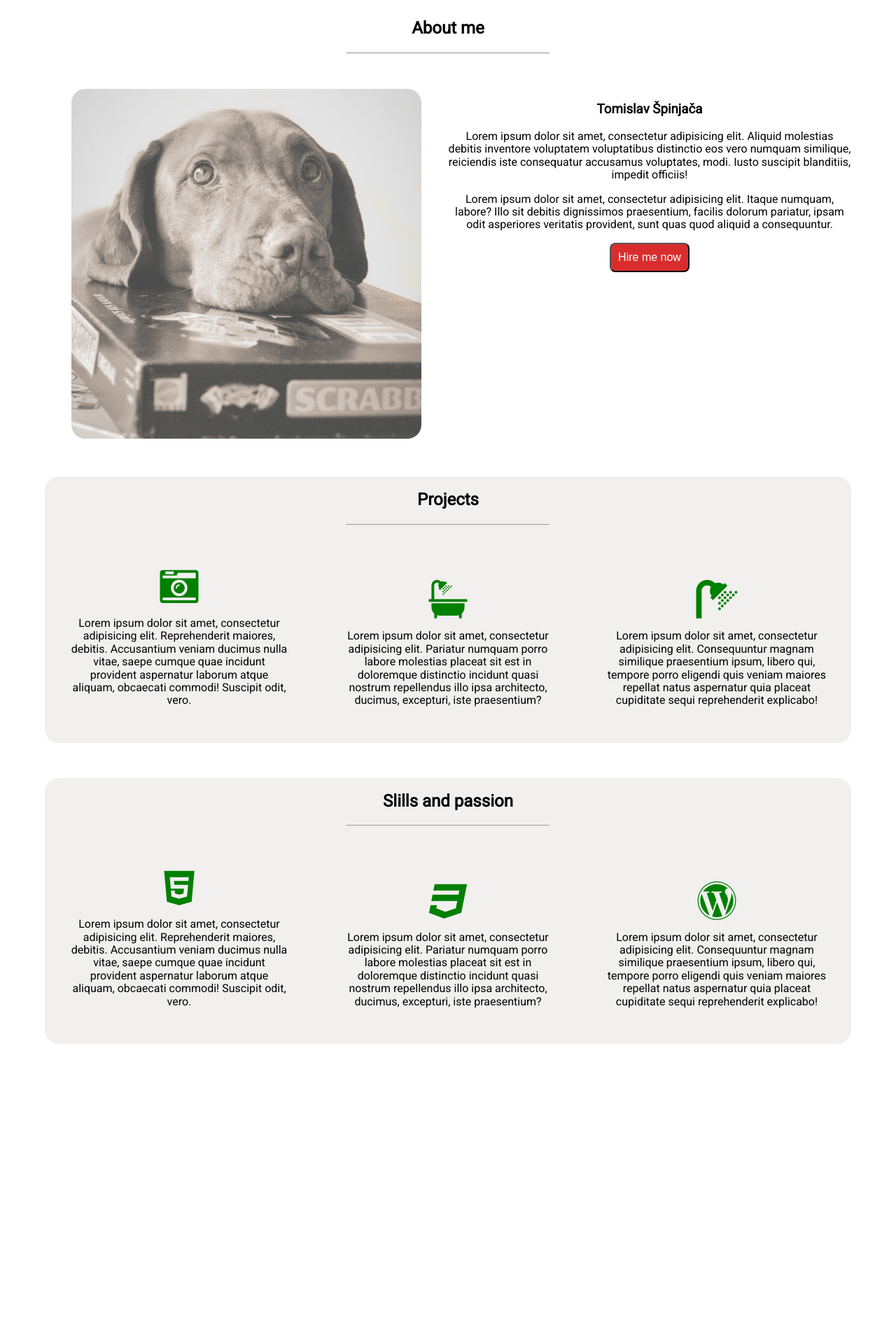
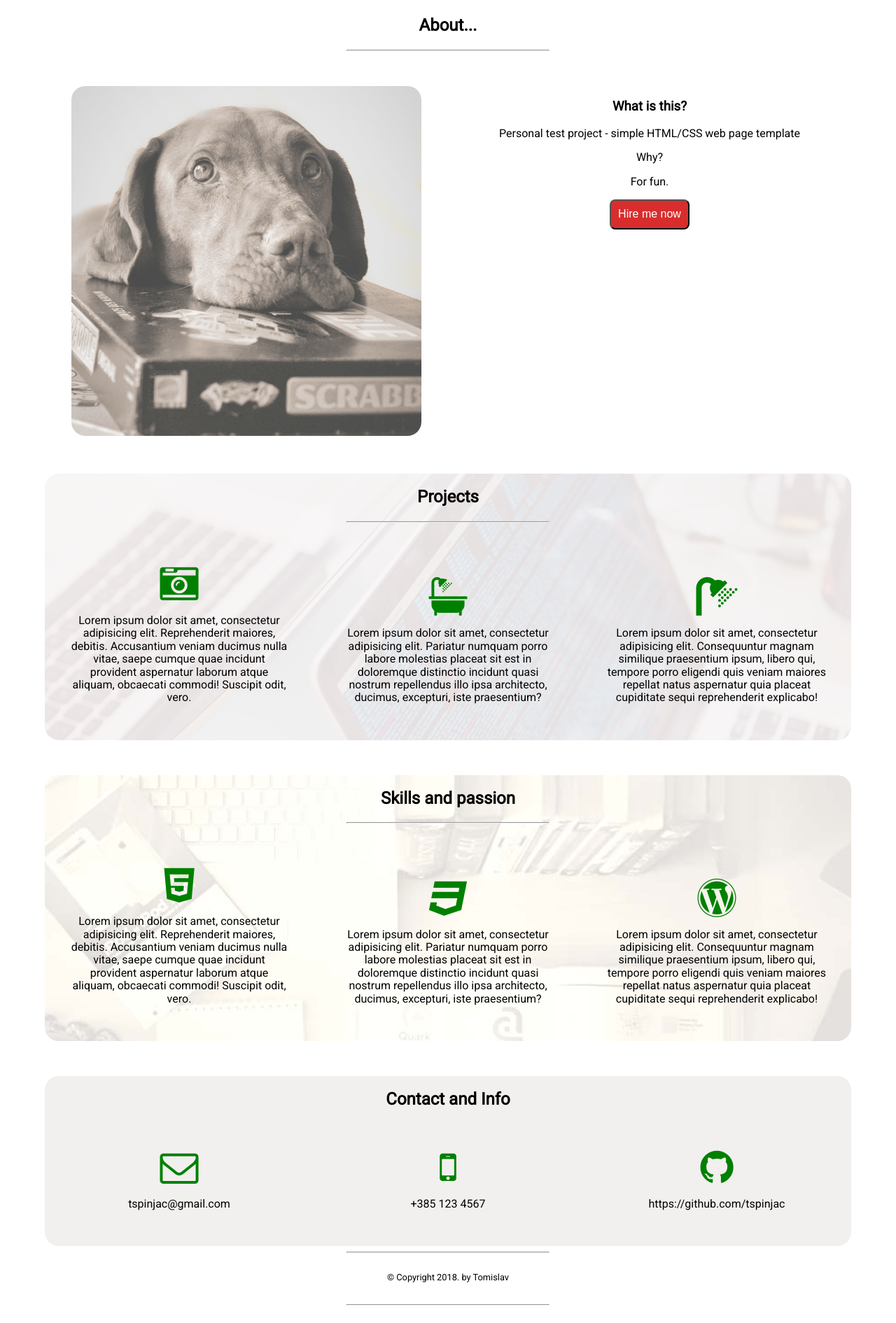
Before and after one commit to tspinjac/Page_template, a plain HTML site: page index.html in a window 1280 px wide. Shown: the part 467-2358 px from the top of the page at 70% size. Before the commit the page ends 1959 px from the top, so only its background shows below. Drawn offline with Linux system fonts and the light colour scheme.

Commit message:
+ Footer, links, bg_images, tweeks

```diff
--- a/css/style.css
+++ b/css/style.css
@@ -19,26 +19,22 @@ header {
 
 .logo {
 	display: inline-block;
-	width: 200px;
-	border: 1px solid green;
+	max-width: 300px;
+
 }
+.logo .fa {font-size: 1.2em; color: red; margin-top:20px;}
+
 button {
 	border-radius: 8px;
 	background-color: #D92D2D;
 	color: white;
 	padding: 10px;
 }
-nav {
-	border: 1px solid green;
+nav, ul li {
 	display: inline-block;
 }
-ul {}
-ul li {
-	border: 1px solid red;
-	display: inline-block;
-}
+a {text-decoration: none; font-size: 1em; color: #2680e0; margin:20%;}
 header {
-	background-color: grey;
 	background-image: url("../img/zg_bg.jpg");
 	background-attachment: fixed;
 	background-size: cover;
@@ -112,11 +108,15 @@ main h2 {
 	max-width: 100%;
 	border-radius: 20px;
 	background-color: #F2EFEF;
+	background-image: url("../img/project_bg.jpg");
+	background-attachment: fixed;
+	background-size: cover;
+	background-repeat: no-repeat;
+	background-blend-mode: soft-light;
 }
 .col2-left, .col2-mid, .col2-right {
 	padding: 35px;
 	display: inline-block;
-	min-width: 8%;
 	max-width: 33.33333%;
 	text-align: center;
 }
@@ -125,17 +125,36 @@ i.fa {
 	font-size: 55px;
 }
 
-/* ########## SECTION 3 ########## */
+/* ########## SECTION 3: Skills and passion; ########## */
 .section3 {
+	margin-top: 50px;
+    max-width: 100%;
+    border-radius: 20px;
+	background-image: url("../img/skills_bg.jpg");
+	background-attachment: fixed;
+	background-size: cover;
+	background-repeat: no-repeat;
+	background-blend-mode: soft-light;
+}
+.col3-left, .col3-mid, .col3-right {
+	padding: 35px;
+	display: inline-block;
+	max-width: 33.33333%;
+	text-align: center;
+}
+
+/* ########### SECTION 4 #############*/
+.section4 {
 	margin-top: 50px;
     max-width: 100%;
     border-radius: 20px;
     background-color: #F2EFEF;
 }
-.col3-left, .col3-mid, .col3-right {
+.col4-left, .col4-mid, .col4-right {
 	padding: 35px;
 	display: inline-block;
-	min-width: 8%;
 	max-width: 33.33333%;
+	min-width: 33.33333%;
 	text-align: center;
 }
+.copyright {text-align: center;  margin-bottom: 30px;}
--- a/index.html
+++ b/index.html
@@ -12,25 +12,22 @@
 </head>
 <body>
 	<div class="traka">
-		<figure class="logo">
-			<img alt="zg_logo.jpg" src="">
-		</figure>
+		<div class="logo">
+			<i class="fa fa-code"></i> by Tomislav
+		</div>
 		<nav>
 			<ul>
 				<li>
-					<a href="">Link 1</a>
+					<a href="">About</a>
 				</li>
 				<li>
-					<a href="">Link 2</a>
+					<a href="">Projects</a>
 				</li>
 				<li>
-					<a href="">Link 3</a>
+					<a href="">Skills</a>
 				</li>
 				<li>
-					<a href="">Link 4</a>
-				</li>
-				<li>
-					<a href="">Link 5</a>
+					<a href="">Contact</a>
 				</li>
 			</ul>
 		</nav>
@@ -42,15 +39,16 @@
 		</section>
 	</header>
 	<main>
-		<h2>About me</h2>
+		<h2>About...</h2>
 		<hr>
 		<section class="section1">
 			<article class="col1-left">
 				<img alt="About pic" src="img/about.jpg">
 			</article><article class="col1-right">
-				<h3>Tomislav Špinjača</h3>
-				<p>Lorem ipsum dolor sit amet, consectetur adipisicing elit. Aliquid molestias debitis inventore voluptatem voluptatibus distinctio eos vero numquam similique, reiciendis iste consequatur accusamus voluptates, modi. Iusto suscipit blanditiis, impedit officiis!</p>
-				<p>Lorem ipsum dolor sit amet, consectetur adipisicing elit. Itaque numquam, labore? Illo sit debitis dignissimos praesentium, facilis dolorum pariatur, ipsam odit asperiores veritatis provident, sunt quas quod aliquid a consequuntur.</p>
+				<h3>What is this?</h3>
+				<p>Personal test project  - simple HTML/CSS web page template</p>
+				<p>Why?</p>
+				<p>For fun.</p>
 				<button>Hire me now</button>
 			</article>
 		</section>
@@ -70,19 +68,37 @@
 		</section>
 
 		<section class="section3">
-			<h2>Slills and passion</h2>
+			<h2>Skills and passion</h2>
 			<hr>
 			<article class="col3-left">
-				<div><i class="fa fa-html5" title="HTML 5"></i></div>
+			<i class="fa fa-html5" title="HTML 5"></i>
 				<p>Lorem ipsum dolor sit amet, consectetur adipisicing elit. Reprehenderit maiores, debitis. Accusantium veniam ducimus nulla vitae, saepe cumque quae incidunt provident aspernatur laborum atque aliquam, obcaecati commodi! Suscipit odit, vero.</p>
 			</article><article class="col3-mid">
-				<div><i class="fa fa-css3"></i></div>
+				<i class="fa fa-css3"></i>
 				<p>Lorem ipsum dolor sit amet, consectetur adipisicing elit. Pariatur numquam porro labore molestias placeat sit est in doloremque distinctio incidunt quasi nostrum repellendus illo ipsa architecto, ducimus, excepturi, iste praesentium?</p>
 			</article><article class="col3-right">
-				<div><i class="fa fa-wordpress"></i></div>
+				<i class="fa fa-wordpress"></i>
 				<p>Lorem ipsum dolor sit amet, consectetur adipisicing elit. Consequuntur magnam similique praesentium ipsum, libero qui, tempore porro eligendi quis veniam maiores repellat natus aspernatur quia placeat cupiditate sequi reprehenderit explicabo!</p>
 			</article>
 		</section>
+		<footer>
+			<section class="section4">
+				<h2>Contact and Info</h2>
+				<article class="col4-left">
+					<i class="fa fa-envelope-o"></i>
+					<p>tspinjac@gmail.com </p>
+				</article><article class="col4-mid">
+					<i class="fa fa-mobile "></i>
+					<p>+385 123 4567 </p>
+				</article><article class="col4-right">
+					<i class="fa fa-github "></i>
+					<p>https://github.com/tspinjac</p>
+				</article>
+			</section>
+			<hr>
+			<p class="copyright"><small>&copy; Copyright 2018. by Tomislav</small></p>
+			<hr>
+		</footer>
 	</main>
 	<footer></footer>
 </body>
```
Also changed, not shown: img/project_bg.jpg (added), img/skills2_bg.jpg (added), img/skills3_bg.jpg (added), img/skills4_bg.jpg (added), img/skills_bg.jpg (added), 1 other file.
